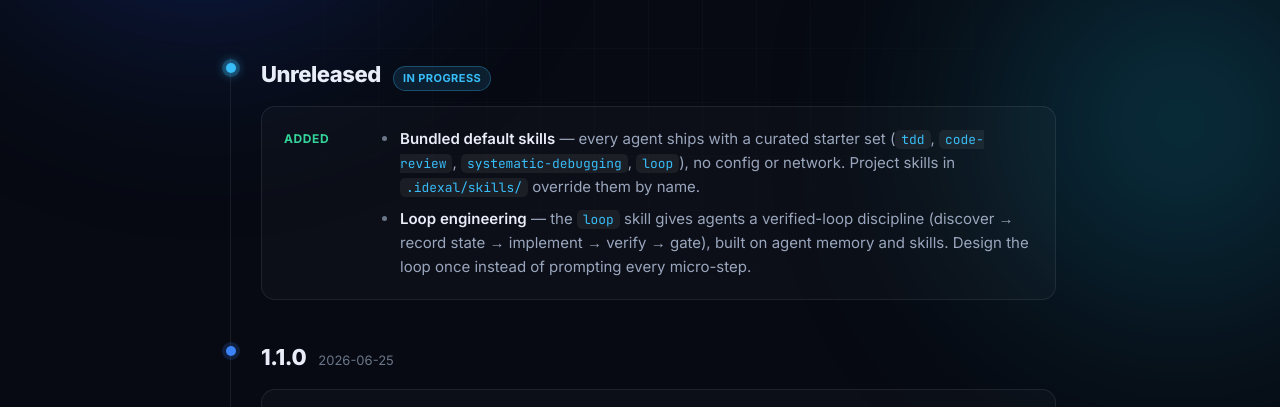
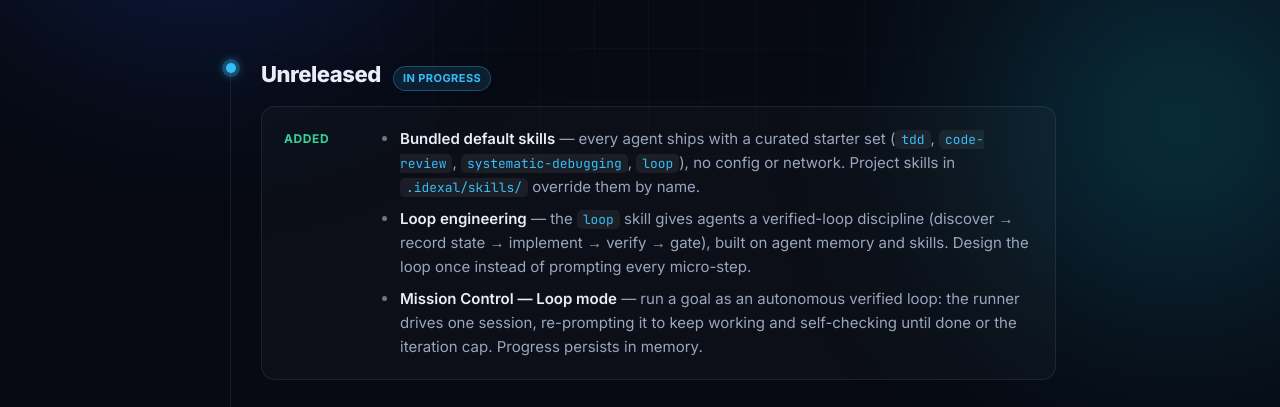
Before and after one commit to idexal/website, a plain HTML site: page changelog.html in a window 1280 px wide. Shown: the part 330-737 px from the top of the page. Drawn offline with Linux system fonts and the light colour scheme.

Commit message:
site: changelog — add Mission Control Loop mode to Unreleased

```diff
--- a/changelog.html
+++ b/changelog.html
@@ -108,6 +108,7 @@
       <div class="grp"><div class="glabel added">Added</div><ul>
         <li><b>Bundled default skills</b> <span class="m">— every agent ships with a curated starter set (<code>tdd</code>, <code>code-review</code>, <code>systematic-debugging</code>, <code>loop</code>), no config or network. Project skills in <code>.idexal/skills/</code> override them by name.</span></li>
         <li><b>Loop engineering</b> <span class="m">— the <code>loop</code> skill gives agents a verified-loop discipline (discover → record state → implement → verify → gate), built on agent memory and skills. Design the loop once instead of prompting every micro-step.</span></li>
+        <li><b>Mission Control — Loop mode</b> <span class="m">— run a goal as an autonomous verified loop: the runner drives one session, re-prompting it to keep working and self-checking until done or the iteration cap. Progress persists in memory.</span></li>
       </ul></div>
     </div>
   </div>
```
Also changed, not shown: 1 other file.
